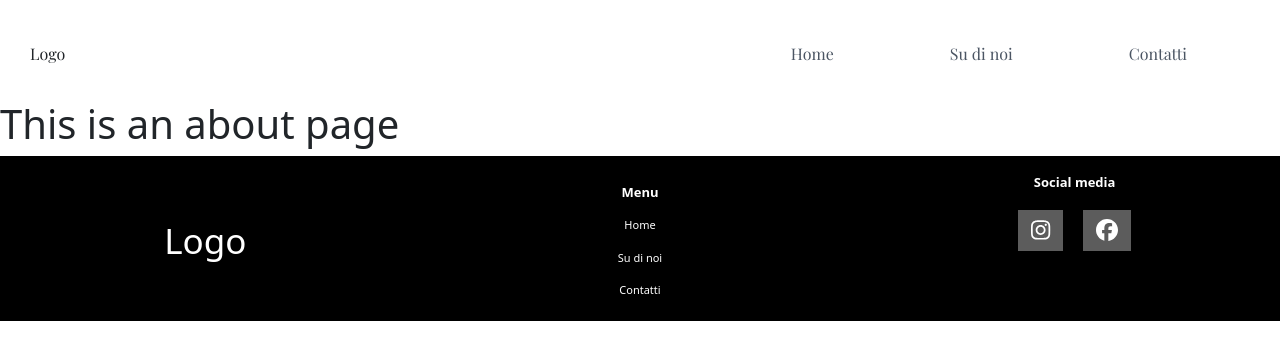
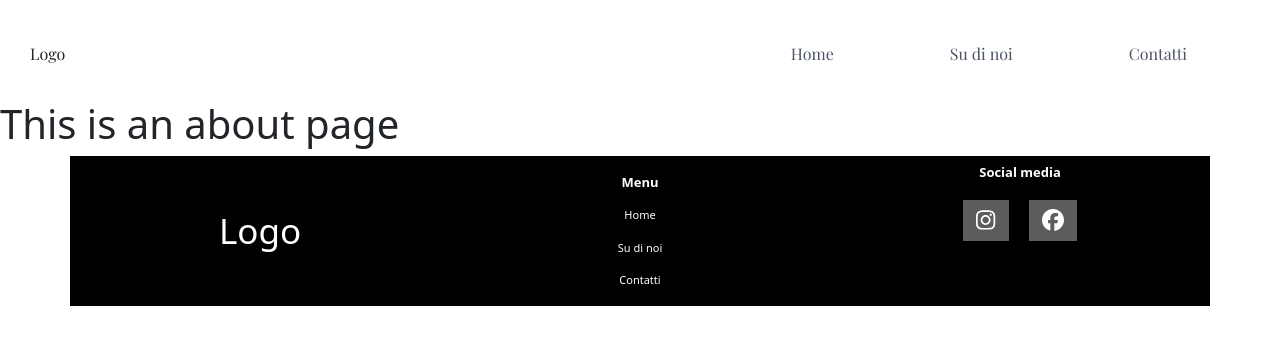
Before and after one commit to Marian-Ovidiu/oris-test, a Vue app: page /about in a window 1280 px wide. Shown: the top 360 px of the page. Built offline with nearby package versions, Linux system fonts and the light colour scheme; a web font is replaced by a local one.

Commit message:
Bugfix spazio bianco laterale destro

```diff
--- a/src/components/Footer.vue
+++ b/src/components/Footer.vue
@@ -1,5 +1,5 @@
 <template>
-    <div class="footer-container">
+    <div class="footer-container container">
 			<div class="row">
 				<div class="col-12 col-sm-6 col-md-4 col-xl-4 col-xxl-4 footer-logo-section justify-align-flex">
 					<div class="logo-desktop">Logo</div>
@@ -76,7 +76,7 @@ export default {
 .footer-container {
 	width: 100vw;
 	background-color: black;
-	padding: 10px 0 5px 0;
+	/* padding: 10px 0 5px 0; */
 }
 
 .footer-logo-section {
--- a/src/components/HomeComponents/ProductSection.vue
+++ b/src/components/HomeComponents/ProductSection.vue
@@ -8,6 +8,7 @@
 				<div class="separator"></div>
 			</div>
 
+			<div class="container">
 				<div class="row">
 					<div class="col-12 col-sm-6 col-md-6 col-lg-4 col-xl-4 col-xxl-3 product-container"
 						v-for="(product, index) in products" :key="index">
@@ -22,6 +23,7 @@
 								</div>
 							</div>
 
+						</div>
 					</div>
 				</div>
 			</div>
--- a/src/components/HomeComponents/SocialSection.vue
+++ b/src/components/HomeComponents/SocialSection.vue
@@ -1,6 +1,6 @@
 <template>
     <div class="social-custom-container">
-        <div class="inner-custom-container">
+        <div class="inner-custom-container container">
             <div class="row">
                 <div class="col-12 col-sm-6 col-md-6 col-lg-6 col-xl-6 col-xxl-6 follow-us-text-container">
                     <div class="follow-us-text">Seguici sui social</div>
```
Lines whose indentation alone changed are shown as unchanged.
